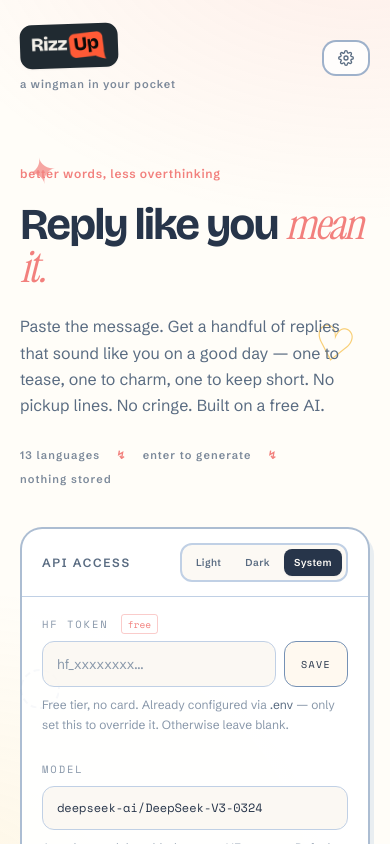
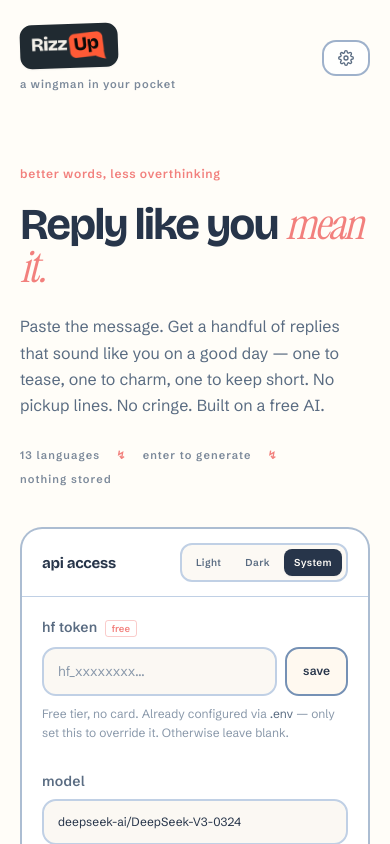
Before and after one commit to Graffian/rizzUP, a Next.js app: page / in a window 390 px wide. Both pictures are taken after a click on the button 346 px from the left and 58 px from the top of the page. Shown: the top 844 px of the page. Built offline with nearby package versions, Linux system fonts and the light colour scheme.

Commit message:
refine Excalidraw-inspired paper UI styling

```diff
--- a/components/RizzApp.tsx
+++ b/components/RizzApp.tsx
@@ -233,19 +233,6 @@ export default function RizzApp() {
         </div>
       </div>
       <div className="fixed inset-0 -z-20 bg-ink" />
-      <div
-        className="fixed inset-0 -z-20"
-        style={{
-          background:
-            'radial-gradient(720px 480px at 92% -10%, rgb(var(--color-rust) / 0.12), transparent 64%), radial-gradient(620px 480px at -10% 105%, rgb(var(--color-gold) / 0.1), transparent 62%)',
-        }}
-      />
-      <div aria-hidden className="pointer-events-none fixed inset-0 -z-10 overflow-hidden">
-        <span className="absolute left-[7%] top-[18%] rotate-[-12deg] font-serifit text-4xl text-rust/70">✦</span>
-        <span className="absolute right-[9%] top-[38%] rotate-12 font-serifit text-5xl text-gold/80">♡</span>
-        <span className="absolute bottom-[16%] left-[5%] h-10 w-10 rotate-12 rounded-full border-2 border-dashed border-line2/60" />
-      </div>
-
       <main className="relative z-10 mx-auto w-full max-w-[980px] px-5 py-6 sm:px-10 sm:py-10 lg:py-14">
         {/* header */}
         <header className="animate-entrance animate-delay-1 flex items-center justify-between pb-2">
@@ -304,8 +291,7 @@ export default function RizzApp() {
               <span>nothing stored</span>
             </div>
           </div>
-          <div className="animate-entrance animate-delay-3 relative hidden -rotate-1 overflow-hidden rounded-[22px] border-2 border-line2/60 bg-panel/80 p-5 shadow-[4px_6px_0_rgb(var(--color-line)_/_0.45)] md:block">
-            <div className="absolute -right-10 -top-10 h-28 w-28 rounded-full bg-rust/10 blur-2xl" />
+          <div className="animate-entrance animate-delay-3 relative hidden -rotate-1 overflow-hidden rounded-[22px] border-2 border-line2/60 bg-panel/80 p-5 shadow-none md:block">
             <div className="relative">
               <div className="flex items-center justify-between border-b border-line pb-4">
                 <span className="font-body text-[11px] font-bold tracking-[0.08em] text-muted">your energy</span>
@@ -330,9 +316,9 @@ export default function RizzApp() {
 
         {/* settings */}
         {showSettings && (
-          <section className="mt-10 animate-fadeIn overflow-hidden rounded-[22px] border-2 border-line2/60 bg-panel/90 shadow-[4px_6px_0_rgb(var(--color-line)_/_0.35)]">
+          <section className="mt-10 animate-fadeIn overflow-hidden rounded-[22px] border-2 border-line2/60 bg-panel/90 shadow-none">
             <div className="flex flex-wrap items-center justify-between gap-4 border-b border-line px-5 py-3.5">
-              <span className="text-xs font-semibold uppercase tracking-[0.14em] text-muted">
+              <span className="font-head text-[15px] font-bold tracking-[-0.02em] text-paper">
                 api access
               </span>
               <div className="flex items-center gap-1 rounded-xl border-2 border-line bg-ink2/70 p-1">
@@ -349,7 +335,7 @@ export default function RizzApp() {
             </div>
             <div className="grid gap-7 p-5 sm:p-6 md:grid-cols-[1.4fr_1fr]">
               <div>
-                <label className="block font-mono text-[10.5px] uppercase tracking-[0.18em] text-faint">
+                <label className="block font-body text-sm font-bold tracking-[0.01em] text-muted">
                   hf token{' '}
                   <span className="ml-1 rounded-[3px] border border-rust/40 px-1.5 py-0.5 text-[9.5px] normal-case tracking-normal text-rust">
                     free
@@ -362,11 +348,11 @@ export default function RizzApp() {
                     onChange={(e) => setPrefs((p) => ({ ...p, token: e.target.value }))}
                     placeholder="hf_xxxxxxxx…"
                     autoComplete="off"
-                    className="w-full flex-1 rounded-xl border border-line bg-ink2/80 px-3.5 py-3 text-[13.5px] text-paper outline-none transition focus:border-rust focus:ring-2 focus:ring-rust/10 placeholder:text-faint"
+                    className="w-full flex-1 rounded-[14px] border-2 border-line bg-ink2/80 px-3.5 py-3 text-[13.5px] text-paper outline-none transition focus:border-rust focus:ring-2 focus:ring-rust/10 placeholder:text-faint"
                   />
                   <button
                     onClick={() => savePrefs(prefs)}
-                    className="shrink-0 rounded-xl border border-line2 bg-panel2 px-4 font-mono text-[10px] uppercase tracking-[0.14em] text-paper transition hover:border-rust hover:text-rust"
+                    className="shrink-0 rounded-[14px] border-2 border-line2 bg-panel2 px-4 font-body text-[12px] font-bold text-paper transition hover:border-rust hover:text-rust"
                   >
                     save
                   </button>
@@ -377,7 +363,7 @@ export default function RizzApp() {
                 </p>
               </div>
               <div>
-                <label className="block font-mono text-[10.5px] uppercase tracking-[0.18em] text-faint">
+                <label className="block font-body text-sm font-bold tracking-[0.01em] text-muted">
                   model
                 </label>
                 <input
@@ -386,7 +372,7 @@ export default function RizzApp() {
                   onChange={(e) => setPrefs((p) => ({ ...p, model: e.target.value }))}
                   placeholder="deepseek-ai/DeepSeek-V3-0324"
                   spellCheck={false}
-                  className="mt-2 w-full rounded-xl border border-line bg-ink2/80 px-3.5 py-3 font-mono text-[12px] text-paper outline-none transition focus:border-rust focus:ring-2 focus:ring-rust/10 placeholder:text-faint"
+                  className="mt-2 w-full rounded-[14px] border-2 border-line bg-ink2/80 px-3.5 py-3 font-body text-[12px] text-paper outline-none transition focus:border-rust focus:ring-2 focus:ring-rust/10 placeholder:text-faint"
                 />
                 <p className="mt-2 text-[12px] leading-relaxed text-faint">
                   Any chat model enabled on your HF account. Default:
@@ -409,7 +395,7 @@ export default function RizzApp() {
         )}
 
         {/* editor */}
-        <section className="animate-entrance animate-delay-4 mt-12 overflow-hidden rounded-[24px] border-2 border-line2/60 bg-panel shadow-[5px_7px_0_rgb(var(--color-line)_/_0.4)] sm:mt-14">
+        <section className="animate-entrance animate-delay-4 mt-12 overflow-hidden rounded-[24px] border-2 border-line2/60 bg-panel shadow-none sm:mt-14">
           <div className="flex items-center justify-between border-b-2 border-line px-5 py-4">
             <span className="font-head text-[15px] font-bold tracking-[-0.02em] text-paper">
               the text
@@ -482,7 +468,7 @@ export default function RizzApp() {
               <button
                 onClick={gen}
                 disabled={busy}
-                className="inline-flex items-center gap-2.5 rounded-[16px] border-2 border-rust bg-rust px-6 py-3.5 text-[14px] font-bold text-ink shadow-[3px_4px_0_rgb(var(--color-paper)_/_0.2)] transition hover:-translate-y-0.5 hover:shadow-[1px_2px_0_rgb(var(--color-paper)_/_0.2)] active:translate-y-px disabled:cursor-not-allowed disabled:opacity-60"
+                className="inline-flex items-center gap-2.5 rounded-[16px] border-2 border-rust bg-rust px-6 py-3.5 text-[14px] font-bold text-ink shadow-none transition hover:-translate-y-0.5 active:translate-y-px disabled:cursor-not-allowed disabled:opacity-60"
               >
                 {busy ? (
                   <>
@@ -522,7 +508,7 @@ export default function RizzApp() {
               your options
             </span>
             {meta && (
-              <span className="text-[11px] font-medium tracking-[0.08em] text-faint">
+              <span className="text-[12px] font-semibold tracking-[0.02em] text-faint">
                 {meta}
               </span>
             )}
@@ -539,7 +525,7 @@ export default function RizzApp() {
               {replies.map((r, i) => (
                 <article
                   key={i}
-                  className="animate-fadeUp overflow-hidden rounded-[22px] border-2 border-line2/60 bg-panel/90 shadow-[4px_5px_0_rgb(var(--color-line)_/_0.3)] transition hover:-translate-y-0.5 hover:border-rust hover:shadow-[4px_7px_0_rgb(var(--color-line)_/_0.3)]"
+                  className="animate-fadeUp overflow-hidden rounded-[22px] border-2 border-line2/60 bg-panel/90 shadow-none transition hover:border-rust"
                   style={{ animationDelay: i * 60 + 'ms' }}
                 >
                   <div className="flex items-center justify-between border-b-2 border-line px-5 py-3.5">
@@ -562,7 +548,7 @@ export default function RizzApp() {
                       <button
                         onClick={() => swap(i, r.vibe, message.trim())}
                         disabled={!!swapping.current[i]}
-                        className="rounded-lg border border-line2 px-3 py-1.5 font-mono text-[10px] uppercase tracking-[0.14em] text-muted transition hover:border-rust hover:bg-rust/10 hover:text-paper disabled:cursor-not-allowed disabled:opacity-60"
+                        className="rounded-xl border-2 border-line2 px-3 py-1.5 font-body text-[11px] font-bold text-muted transition hover:border-rust hover:bg-rust/10 hover:text-paper disabled:cursor-not-allowed disabled:opacity-60"
                       >
                         {swapping.current[i] ? 'replacing…' : 'replace'}
                       </button>
@@ -572,14 +558,14 @@ export default function RizzApp() {
               ))}
             </div>
           ) : (
-            <div className="relative overflow-hidden rounded-[24px] border-2 border-dashed border-line2/80 bg-panel/55 px-6 py-16 text-center shadow-[3px_4px_0_rgb(var(--color-line)_/_0.2)]">
+            <div className="relative overflow-hidden rounded-[24px] border-2 border-dashed border-line2/80 bg-panel/55 px-6 py-16 text-center shadow-none">
               <span aria-hidden className="absolute right-8 top-5 rotate-12 font-serifit text-3xl text-gold/70">✦</span>
               <p className="font-head text-[15px] font-bold tracking-[-0.02em] text-muted">
                 awaiting input
               </p>
               <p className="mt-2.5 text-sm text-muted">
                 paste the message, hit{' '}
-                <span className="font-mono text-[12px] uppercase tracking-[0.1em] text-paper">
+                <span className="font-body text-[12px] font-bold text-paper">
                   generate
                 </span>
                 .
@@ -590,7 +576,7 @@ export default function RizzApp() {
 
         {/* footer */}
         <footer className="animate-entrance animate-delay-6 mt-20 flex flex-wrap items-center justify-between gap-3 border-t-2 border-line py-7 text-[11px] font-semibold tracking-[0.05em] text-faint">
-          <span>
+          <span className="font-head text-[13px] font-bold tracking-[-0.01em] text-paper">
             rizzup <span className="text-rust">✳</span> 2026
           </span>
           <span className="flex items-center gap-2">
```
